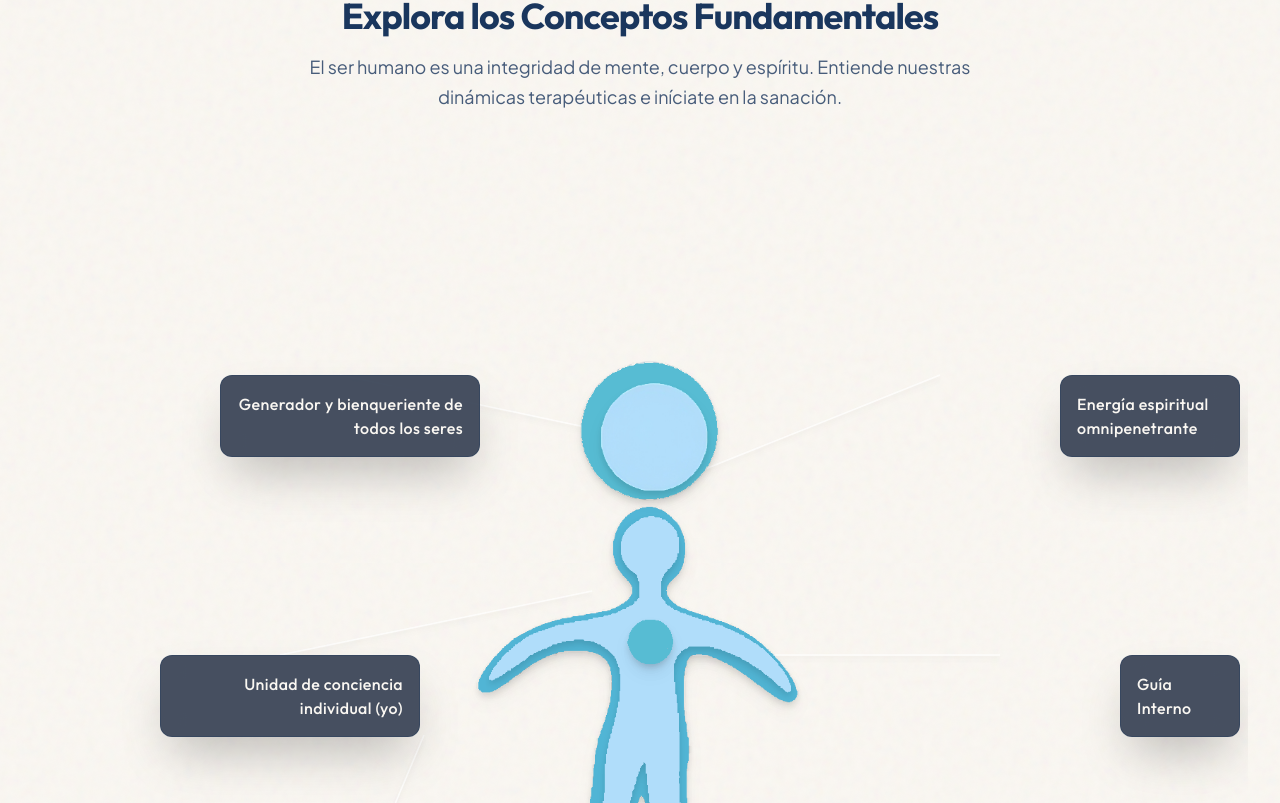
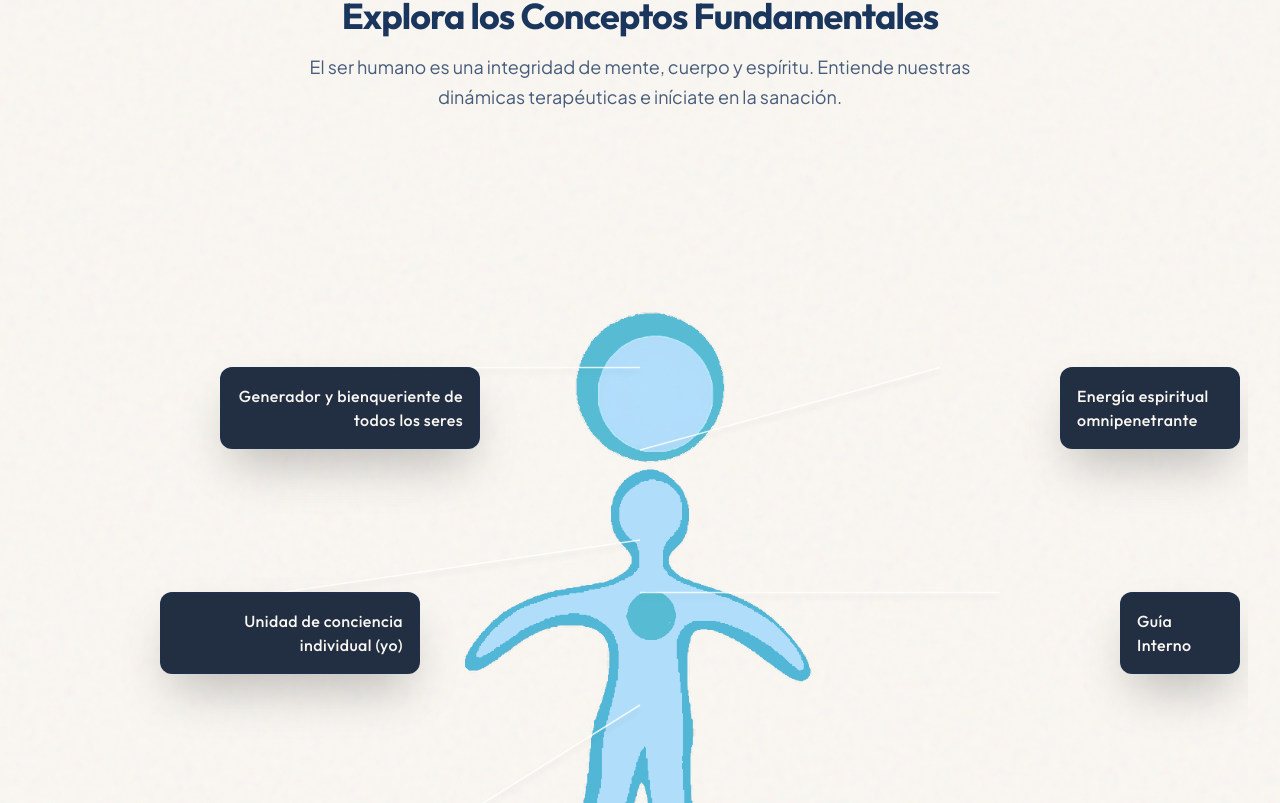
Before and after one commit to radharaniseva77/oidaterapia-org-, a Next.js app: page / in a window 1280 px wide. Shown: the part 1997-2800 px from the top of the page. Built offline with nearby package versions, Linux system fonts and the light colour scheme.

Commit message:
fix: explicit SVG endpoints and remove redundant animado-flotante instance

```diff
--- a/components/InteractiveDiagrams.tsx
+++ b/components/InteractiveDiagrams.tsx
@@ -6,32 +6,38 @@ import { useState } from "react";
 export default function InteractiveDiagrams() {
   const [activeNode, setActiveNode] = useState<number | null>(null);
 
-  // Z-Indexes requeridos: 10, 20, 30, 40, 50, 60
-  // Delays de animación (aparición sucesiva de 1 a 6)
+  // Jerarquía estricta según indicaciones (Z-INDEX REAL)
   const animadoImages = [
-    { id: 1, src: "/assets/oidaterapia/animado-1.png", zIndex: 10, delay: 0.2 },
-    { id: 2, src: "/assets/oidaterapia/animado-2.png", zIndex: 60, delay: 0.5 },
-    { id: 3, src: "/assets/oidaterapia/animado-3.png", zIndex: 50, delay: 0.8 },
-    { id: 4, src: "/assets/oidaterapia/animado-4.png", zIndex: 40, delay: 1.1 },
-    { id: 5, src: "/assets/oidaterapia/animado-5.png", zIndex: 20, delay: 1.4 },
-    { id: 6, src: "/assets/oidaterapia/animado-6.png", zIndex: 30, delay: 1.7 },
+    { id: 1, src: "/assets/oidaterapia/animado-1.png", zIndex: 10, delay: 0.2 }, // Fondo: animado-1
+    { id: 5, src: "/assets/oidaterapia/animado-5.png", zIndex: 20, delay: 1.4 }, // Cuerpo sutil
+    { id: 6, src: "/assets/oidaterapia/animado-6.png", zIndex: 30, delay: 1.7 }, // Cuerpo físico (Sobre el sutil)
+    { id: 4, src: "/assets/oidaterapia/animado-4.png", zIndex: 40, delay: 1.1 }, // Conexiones
+    { id: 3, src: "/assets/oidaterapia/animado-3.png", zIndex: 50, delay: 0.8 }, // Guía interno (Corazón)
+    { id: 2, src: "/assets/oidaterapia/animado-2.png", zIndex: 60, delay: 0.5 }, // Divinidad (Esfera)
   ];
 
+  /*
+    Coordenadas Exactas para Líneas Requeridas por el Usuario:
+    1 (Generador): hacia la esfera superior (top: 15%, left: 50%)
+    4 (Guía Interno): hacia el centro del pecho (top: 45%, left: 50%)
+    5 (Cuerpo Sutil): hacia el área del torso medio (top: 60%, left: 50%)
+    6 (Cuerpo Físico): hacia el borde exterior (top: 80%, left: 50%)
+  */
   const nodes = [
     {
       id: 1,
       name: "Generador y bienqueriente de todos los seres",
       desc: "Aquel que está favorablemente dispuesto a ayudar a otros en el sendero de su vida en un nivel físico, mental y espiritual.",
       x: "15%", y: "15%",
-      lineEnd: { x: "47%", y: "22%" }, // Señala a animado-2 (Esfera superior)
+      lineEnd: { x: "50%", y: "15%" },
       side: "left"
     },
     {
       id: 2,
       name: "Unidad de conciencia individual (yo)",
       desc: "En diferentes culturas se llama con diferentes nombres como: alma, atma, jiva etcétera. Científicamente es un ser que puede recibir, transmitir y asimilar información. Es el ser vivo y consciente que siente, piensa y desea.",
-      x: "10%", y: "50%",
-      lineEnd: { x: "46%", y: "42%" }, // Señala al interior de la silueta base
+      x: "10%", y: "45%",
+      lineEnd: { x: "50%", y: "38%" },
       side: "left"
     },
     {
@@ -39,7 +45,7 @@ export default function InteractiveDiagrams() {
       name: "Cuerpo sutil y cambiante (mente e intelecto)",
       desc: "Está conformado por la mente, la inteligencia y el ego. El ser está cubierto de un cuerpo astral compuesto por la mente (el centro de las actividades de los sentidos y la fuente de las ideas de complacencia sensorial), la inteligencia (facultad de juicio que debe dirigir la mente) y el ego (el punto donde la conciencia individual se identifica con su existencia, pero al entrar en relación con el mundo, se identifica con él y olvida su verdadera identidad).",
       x: "15%", y: "85%",
-      lineEnd: { x: "32%", y: "60%" }, // Señala a animado-5 (Cuerpo sutil)
+      lineEnd: { x: "50%", y: "60%" },
       side: "left"
     },
     {
@@ -47,15 +53,15 @@ export default function InteractiveDiagrams() {
       name: "Energía espiritual omnipenetrante",
       desc: "Hace parte de la totalidad eterna de la existencia, ocupando una posición superior a los cuerpos físico y sutil que se caracterizan por ser cambiantes y temporales.",
       x: "85%", y: "15%",
-      lineEnd: { x: "50%", y: "30%" }, // Señala a la línea de conexión (animado-4)
+      lineEnd: { x: "50%", y: "26%" },
       side: "right"
     },
     {
       id: 5,
       name: "Guía Interno",
       desc: "Es la fuerza que nos conecta con un mayor compromiso, nos cuida, guía y da la posibilidad de entablar una relación personal con la Fuente Suprema.",
-      x: "90%", y: "50%",
-      lineEnd: { x: "53%", y: "50%" }, // Señala a animado-3 (Punto central pecho)
+      x: "90%", y: "45%",
+      lineEnd: { x: "50%", y: "45%" },
       side: "right"
     },
     {
@@ -63,17 +69,17 @@ export default function InteractiveDiagrams() {
       name: "Cuerpo físico cambiante",
       desc: "Es el que le permite interactuar con el entorno a través de los sentidos. El cuerpo físico es cambiante por naturaleza y está sujeto a nacer, crecer, permanecer por un tiempo, deteriorarse gradualmente y perecer.",
       x: "85%", y: "85%",
-      lineEnd: { x: "65%", y: "80%" }, // Señala a animado-6 (Cuerpo físico)
+      lineEnd: { x: "50%", y: "80%" },
       side: "right"
     }
   ];
 
   return (
     <div className="w-full flex justify-center items-center py-20 overflow-hidden bg-transparent">
-      <div className="relative w-full max-w-[1200px] h-[800px] flex items-center justify-center mx-auto">
+      <div className="relative w-full max-w-[1200px] h-[750px] flex items-center justify-center mx-auto">
 
-        {/* Layered Diagram Container */}
-        <div className="relative w-[600px] h-[600px] flex items-center justify-center shrink-0">
+        {/* Layered Diagram Container - ESTRICTAS COORDENADAS Z-INDEX */}
+        <div className="relative w-[300px] h-[550px] md:w-[450px] md:h-[650px] flex items-center justify-center shrink-0 z-50">
           {animadoImages.map((img) => (
             <motion.img
               key={img.id}
@@ -81,21 +87,21 @@ export default function InteractiveDiagrams() {
               alt={`Capa Animado ${img.id}`}
               initial={{ opacity: 0 }}
               whileInView={{ opacity: 1 }}
-              viewport={{ once: true, margin: "-100px" }}
+              viewport={{ once: true, margin: "-50px" }}
               transition={{ duration: 1.5, delay: img.delay, ease: "easeOut" }}
-              className={`absolute inset-0 w-full h-full object-contain pointer-events-none drop-shadow-lg`}
+              className="absolute inset-0 w-full h-full object-contain pointer-events-none"
               style={{ zIndex: img.zIndex }}
             />
           ))}
         </div>
 
-        {/* Decorative Connecting Lines (Pointers) */}
-        <svg className="absolute inset-0 w-full h-full pointer-events-none" style={{ zIndex: 5 }} xmlns="http://www.w3.org/2000/svg">
+        {/* Decorative Connecting Lines (Pointers) SVG - DIRECTO y RECTO */}
+        <svg className="absolute inset-0 w-full h-full pointer-events-none z-[100]" xmlns="http://www.w3.org/2000/svg">
           {nodes.map((node) => (
             <motion.line
               key={`line-${node.id}`}
               initial={{ pathLength: 0, opacity: 0 }}
-              animate={{ pathLength: 1, opacity: activeNode === node.id || activeNode === null ? 0.7 : 0.15 }}
+              animate={{ pathLength: 1, opacity: activeNode === node.id || activeNode === null ? 0.8 : 0.2 }}
               transition={{ duration: 1 }}
               x1={node.side === 'left' ? `calc(${node.x} + 120px)` : `calc(${node.x} - 120px)`}
               y1={node.y}
@@ -103,8 +109,8 @@ export default function InteractiveDiagrams() {
               y2={node.lineEnd.y}
               stroke="#ffffff"
               strokeWidth={activeNode === node.id ? "3" : "1.5"}
-              strokeDasharray={activeNode === node.id ? "none" : "3,3"}
-              className="drop-shadow-md transition-all duration-300"
+              strokeDasharray={activeNode === node.id ? "none" : "4,4"}
+              className="drop-shadow-lg transition-all duration-300"
             />
           ))}
         </svg>
@@ -116,28 +122,28 @@ export default function InteractiveDiagrams() {
             initial={{ opacity: 0, scale: 0.8 }}
             whileInView={{ opacity: 1, scale: 1 }}
             viewport={{ once: true }}
-            transition={{ duration: 0.8, delay: 2.0 }} // Aparecen después del diagrama
-            className={`absolute flex flex-col ${node.side === 'left' ? 'items-end text-right' : 'items-start text-left'} cursor-pointer transition-all duration-500 max-w-[220px] md:max-w-[260px]
+            transition={{ duration: 0.8, delay: 2.0 }}
+            className={`absolute flex flex-col ${node.side === 'left' ? 'items-end text-right' : 'items-start text-left'} cursor-pointer transition-all duration-500 max-w-[220px] md:max-w-[260px] z-[110]
               ${activeNode === node.id
-                ? 'scale-110 opacity-100 z-50'
+                ? 'scale-110 opacity-100'
                 : activeNode !== null
-                  ? 'opacity-40 scale-95 z-30'
-                  : 'opacity-90 hover:scale-105 z-40'
+                  ? 'opacity-50 scale-95'
+                  : 'opacity-100 hover:scale-105'
               }
             `}
             style={{
               left: node.x,
               top: node.y,
               transform: 'translate(-50%, -50%)',
-              zIndex: activeNode === node.id ? 70 : 65
+              zIndex: activeNode === node.id ? 150 : 110
             }}
             onMouseEnter={() => setActiveNode(node.id)}
             onMouseLeave={() => setActiveNode(null)}
           >
             <div className={`p-4 rounded-xl backdrop-blur-md border shadow-2xl transition-all duration-300 w-full
               ${activeNode === node.id
-                ? 'bg-white/20 border-white text-white drop-shadow-[0_0_15px_rgba(255,255,255,0.4)]'
-                : 'bg-[#1A263D]/80 border-indigo/30 text-arena'
+                ? 'bg-white/20 border-white text-white drop-shadow-[0_0_20px_rgba(255,255,255,0.6)]'
+                : 'bg-[#0A192F]/90 border-indigo/40 text-[#FAF7F2]'
               }
             `}>
               <h4 className="font-heading font-medium text-sm md:text-base leading-snug tracking-wide text-shadow-sm">
@@ -149,11 +155,11 @@ export default function InteractiveDiagrams() {
               {activeNode === node.id && (
                 <motion.div
                   initial={{ opacity: 0, height: 0 }}
-                  animate={{ opacity: 1, height: 'auto', y: 12 }}
+                  animate={{ opacity: 1, height: 'auto', y: 15 }}
                   exit={{ opacity: 0, height: 0 }}
-                  className={`absolute ${node.side === 'left' ? 'right-0' : 'left-0'} top-full bg-white/95 text-[#1A263D] p-5 rounded-2xl shadow-2xl w-[280px] md:w-[320px] pointer-events-none border border-white/50 z-50 overflow-hidden`}
+                  className={`absolute ${node.side === 'left' ? 'right-0' : 'left-0'} top-full bg-white text-[#0A192F] p-5 rounded-2xl shadow-2xl w-[280px] md:w-[340px] pointer-events-none border border-black/10 z-[200] overflow-hidden`}
                 >
-                  <p className="text-xs md:text-sm font-sans leading-relaxed text-left font-medium">
+                  <p className="text-xs md:text-[15px] font-sans leading-relaxed text-left font-medium">
                     {node.desc}
                   </p>
                 </motion.div>
```
Also changed, not shown: components/FloatingWhatsApp.tsx (+3 -26 lines).
